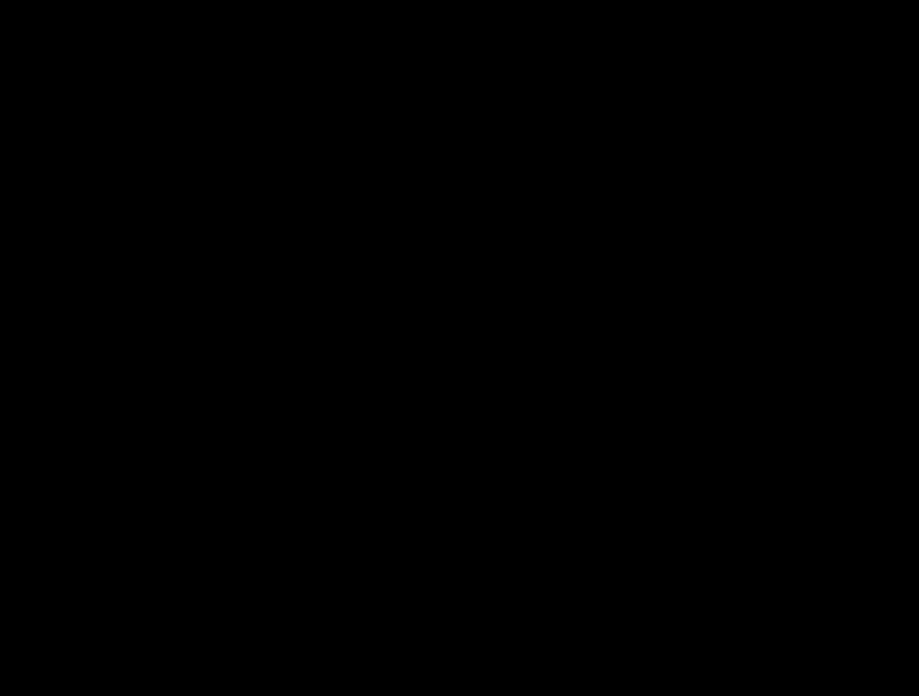
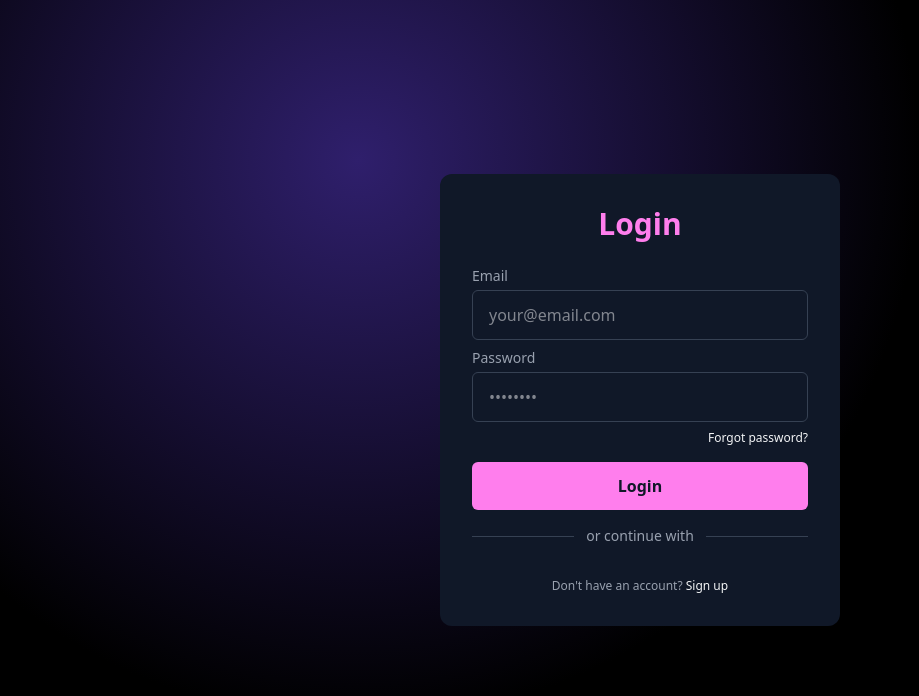
Before and after one commit to Abulkalam-Asif/metasoft, a React (Vite) app: page /login in a window 1280 px wide. Before the commit this address had no page. Shown: the top 696 px of the page, without its empty margins (0-919 px from the left). Built offline with nearby package versions, Linux system fonts and the light colour scheme.

Commit message:
login page added

```diff
--- a/src/App.jsx
+++ b/src/App.jsx
@@ -1,12 +1,14 @@
 import React from "react";
 import { Routes, Route } from "react-router-dom";
 import Home from "./screens/Home";
-
+import Login from "./screens/login";
 const App = () => {
   return (
     <>
       <Routes>
         <Route path="/" element={<Home />} />
+        <Route path="/login" element={<Login/>} />
+
       </Routes>
     </>
   );
--- a/src/components/LargeScreenNav.jsx
+++ b/src/components/LargeScreenNav.jsx
@@ -36,7 +36,7 @@
         <ul className="flex gap-4 font-medium text-sm">
           <li>
             <Link
-              to={"/"}
+              to={"/login"}
               className="flex items-center justify-center gap-3 cursor-pointer bg-[#3f3f46]  transition-colors duration-300  py-1.5 px-4 border-2 border-[#71717a] text-white text-sm rounded-full  hover:text-[#FF7EED] hover:bg-[#310F2D] hover:border-[#FF7EED]">
               <span className="text-base"><IoPerson /></span>
               <span>Log in</span>
--- a/src/components/WhyChooseUs.jsx
+++ b/src/components/WhyChooseUs.jsx
@@ -4,12 +4,14 @@
 import { GiProcessor } from "react-icons/gi";
 import { BsTools } from "react-icons/bs";
 import { BsLightningFill } from "react-icons/bs";
+import { FaLightbulb } from "react-icons/fa";
+
 import { motion } from "motion/react";
 
 const WhyChooseUs = () => {
   const features = [
     {
-      icon: BsLightningFill,
+      icon: FaLightbulb,
       iconColor: "#34FF41",
       title: "Instant Launch",
       description: "Deploy your apps & games effortlessly",
@@ -43,7 +45,7 @@
         whileInView={{ opacity: 1 }}
         transition={{ duration: 0.5 }}
         viewport={{ once: true, amount: 1 }}
-        className="max-w-7xl grid grid-cols-1 sm:grid-cols-2  lg:grid-cols-4 gap-4 border border-gray-400/50 rounded-4xl    bg-white/10 text-white  mb-8  py-6  mx-auto gap-x-2 px-4
+        className="max-w-7xl grid grid-cols-1 sm:grid-cols-2  lg:grid-cols-4 gap-4 border border-gray-400/50 rounded-4xl  bg-gradient-to-br to-white/10 from-[#34FF41]/30 t-white/10 text-white  mb-8  py-6  mx-auto gap-x-2 px-4
         "
       >
         {features.map((feature, index) => (
--- /dev/null
+++ b/src/screens/Login.jsx
@@ -0,0 +1,75 @@
+import React from "react";
+
+const login = () => {
+  return (
+    <div className="flex items-center justify-center min-h-screen  bg-[radial-gradient(circle_at_28%_20%,#2F1F6C_0%,black_50%_50%)]">
+
+      <div className="w-80 sm:w-100 rounded-xl bg-gray-900 p-8 text-gray-100">
+        <h2 className="text-center text-3xl font-bold text-[#FF7EED]">Login</h2>
+
+        <form className="mt-6">
+          <div className="mb-2">
+            <label htmlFor="email" className="block text-sm text-gray-400 mb-1">
+              Email
+            </label>
+            <input
+              type="email"
+              id="email"
+              className="w-full rounded-md border border-gray-700 bg-gray-900 py-3 px-4 text-gray-100 outline-none focus:border-purple-400"
+              placeholder="your@email.com"
+            />
+          </div>
+
+          <div className="mb-2">
+            <label
+              htmlFor="password"
+              className="block text-sm text-gray-400 mb-1"
+            >
+              Password
+            </label>
+            <input
+              type="password"
+              id="password"
+              className="w-full rounded-md border border-gray-700 bg-gray-900 py-3 px-4 text-gray-100 outline-none focus:border-purple-400"
+              placeholder="••••••••"
+            />
+          </div>
+
+          <div className="flex justify-end mt-2 mb-4">
+            <a
+              href="#"
+              className="text-xs text-gray-100 hover:underline decoration-purple-400"
+            >
+              Forgot password?
+            </a>
+          </div>
+
+          <button
+            type="submit"
+            className="w-full cursor-pointer rounded-md bg-[#FF7EED] py-3 text-center font-bold text-gray-900"
+          >
+            Login
+          </button>
+        </form>
+
+        <div className="flex items-center py-4">
+          <div className="flex-1 h-px bg-gray-700"></div>
+          <span className="px-3 text-sm text-gray-400">or continue with</span>
+          <div className="flex-1 h-px bg-gray-700"></div>
+        </div>
+
+        <p className="mt-4 text-center text-xs text-gray-400">
+          Don't have an account?{" "}
+          <a
+            href="#"
+            className="text-gray-100 hover:underline decoration-purple-400"
+          >
+            Sign up
+          </a>
+        </p>
+      </div>
+    </div>
+  );
+};
+
+export default login;
```
